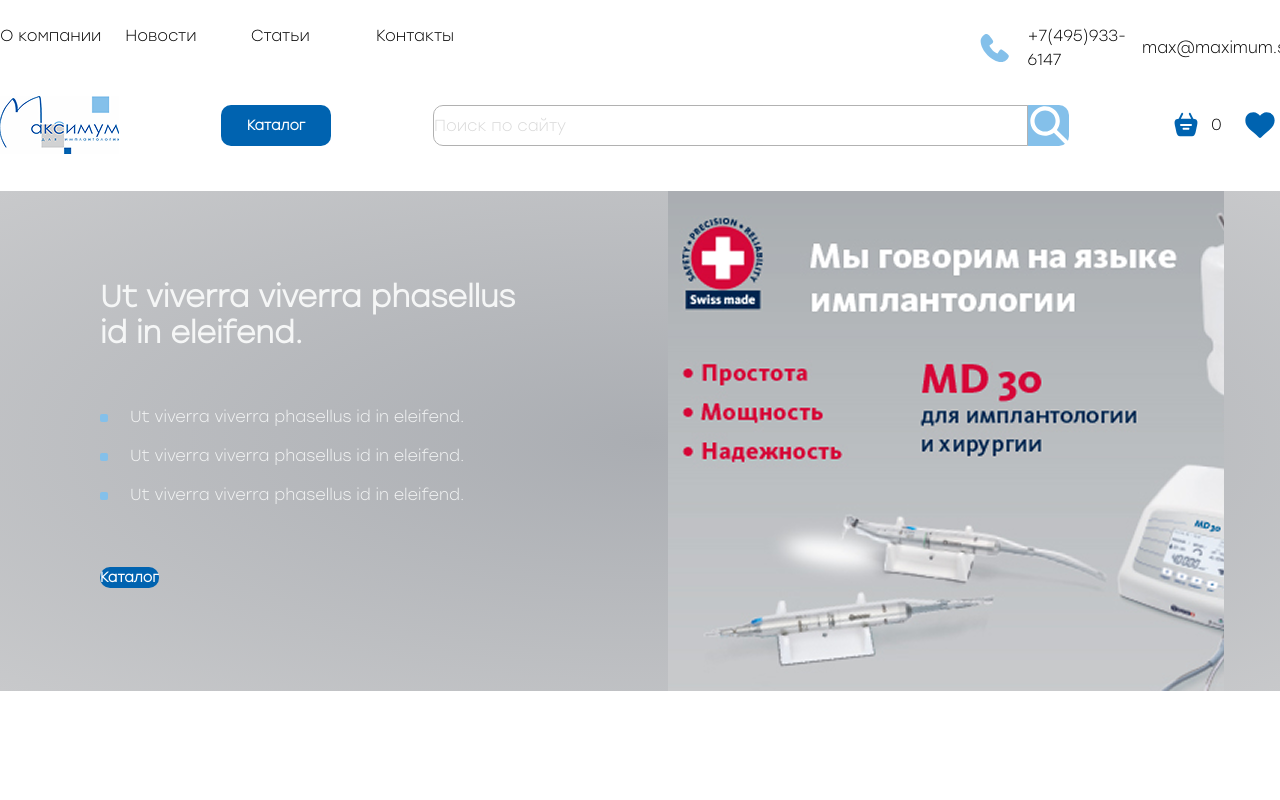
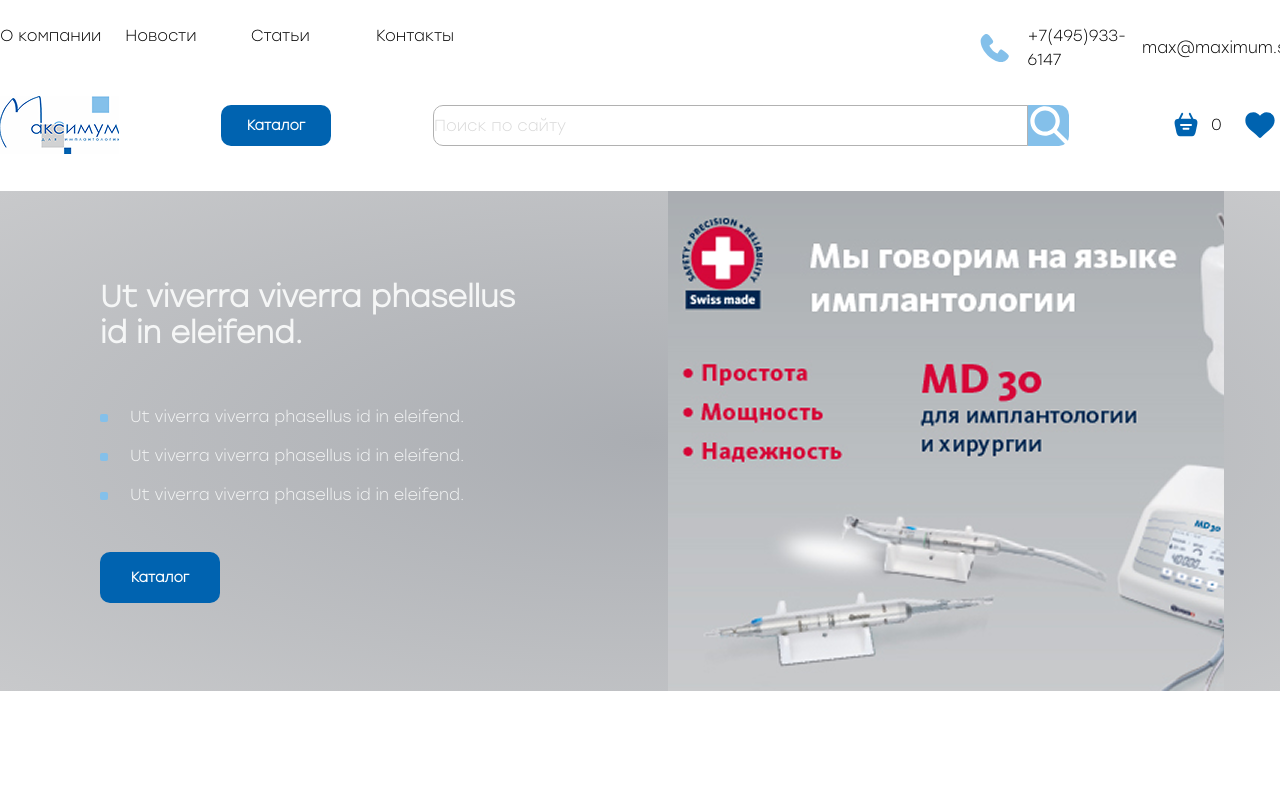
Before and after one commit to Sasor1man/farma, a Next.js app in the folder farma/: page / in a window 1280 px wide. Shown: the top 800 px of the page. Built offline with nearby package versions, Linux system fonts and the light colour scheme.

Commit message:
add links

```diff
--- a/farma/src/app/components/footer.tsx
+++ b/farma/src/app/components/footer.tsx
@@ -2,6 +2,7 @@
 import Svgs from "../../../public/imgs/header/Svgs";
 import Image from "next/image";
 import CompImg from "../../../public/imgs/header/image 1.png";
+import { FunctionComponent } from "react";
 
 const gridFirst = () => `font-medium text-base leading-[150%]`;
 
--- a/farma/src/app/components/headerComp/HeaderBottom.tsx
+++ b/farma/src/app/components/headerComp/HeaderBottom.tsx
@@ -3,6 +3,7 @@
 import Image from "next/image";
 import CompImg from "../../../../public/imgs/header/image 1.png";
 import * as Svgs from "../../../../public/imgs/header/Svgs";
+import Link from "next/link";
 
 const headerClassRight = () => `flex items-center justify-between`;
 
@@ -19,7 +20,9 @@
     return (
       <div className="h-[58] flex justify-between items-center headerBottom">
         <Image src={CompImg} alt="" width={119} height={58} />
-        <button className="w-[110px] h-[41px] btn btn-primary">Каталог</button>
+        <Link href={"catalog"} className="w-[110px] h-[41px] btn btn-primary">
+          Каталог
+        </Link>
         <div className="w-[636px] h-[41px] flex">
           <input
             type="text"
--- a/farma/src/app/components/homepage/main.tsx
+++ b/farma/src/app/components/homepage/main.tsx
@@ -1,26 +1,34 @@
 import Image from "next/image";
-import Slider from '../../../../public/imgs/slider__img.png'
+import Slider from "../../../../public/imgs/slider__img.png";
 import { FunctionComponent } from "react";
+import Link from "next/link";
 
-interface MainProps {
-
-}
+interface MainProps {}
 
 const Main: FunctionComponent<MainProps> = () => {
-    return ( <main className="bg-radial from-[#AAADB2] to-[#C8C9CB] h-[500px] relative flex items-center">
+  return (
+    <main className="bg-radial from-[#AAADB2] to-[#C8C9CB] h-[500px] relative flex items-center">
       <div className="w-[429px] h-[324px] text-[#F5F6F6] absolute left-[100px]">
-            <h3 className="h-[96px] text-3xl font-semibold">Ut viverra viverra phasellus id in eleifend.</h3>
+        <h3 className="h-[96px] text-3xl font-semibold">
+          Ut viverra viverra phasellus id in eleifend.
+        </h3>
         <ul className="mt-[30px] bg-testred">
           <li>Ut viverra viverra phasellus id in eleifend.</li>
           <li>Ut viverra viverra phasellus id in eleifend.</li>
           <li>Ut viverra viverra phasellus id in eleifend.</li>
         </ul>
-            <button className="mt-[45px] btn btn-primary">Каталог</button>
+        <Link
+          href={"catalog"}
+          className="mt-[45px] btn btn-primary w-[120px] h-[51px]"
+        >
+          Каталог
+        </Link>
       </div>
       <div className=" absolute right-[72px]">
-        <Image src={Slider} alt="" width={556} height={500}/>
+        <Image src={Slider} alt="" width={556} height={500} />
       </div>
-    </main> );
-}
+    </main>
+  );
+};
 
 export default Main;
```
Lines whose indentation alone changed are shown as unchanged.
